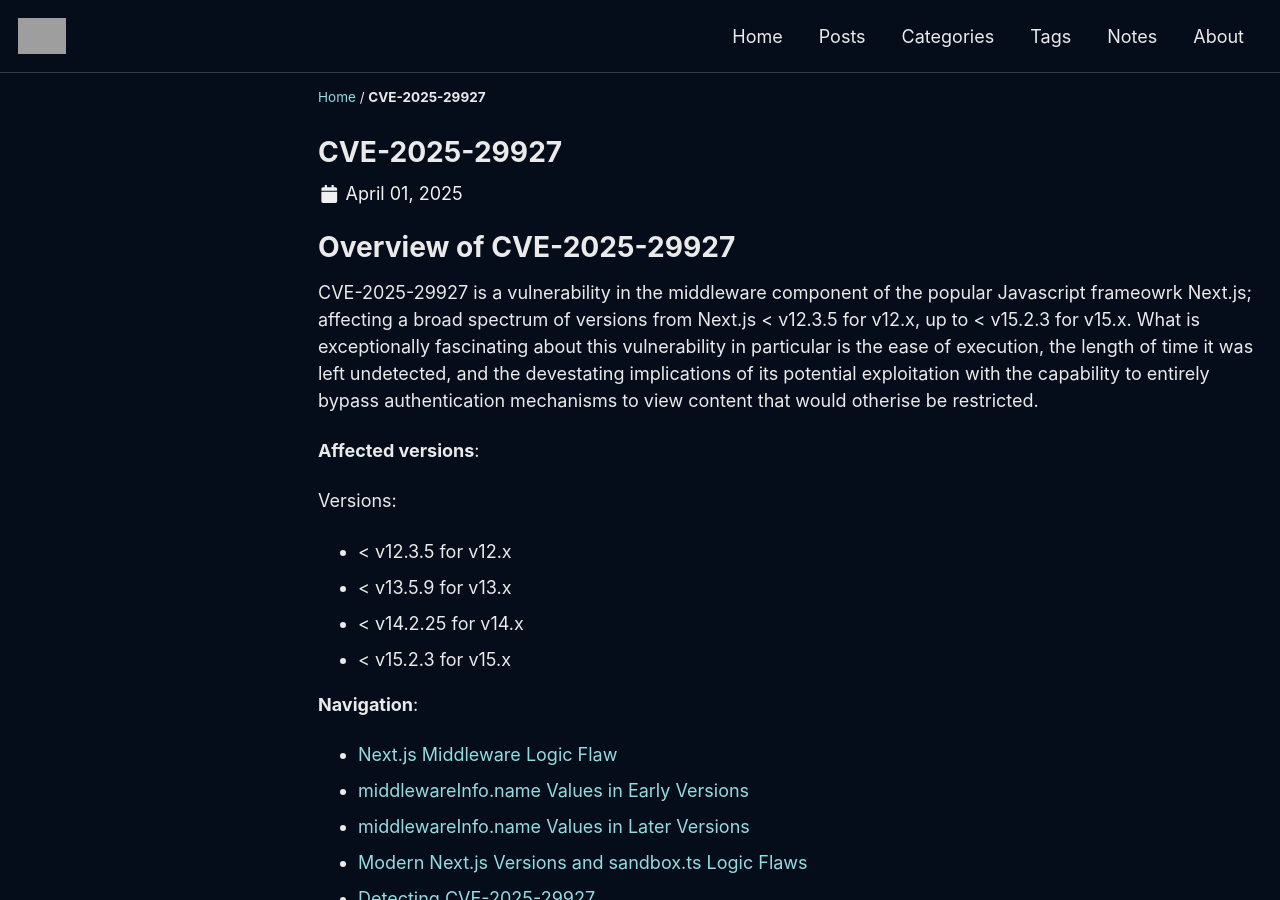
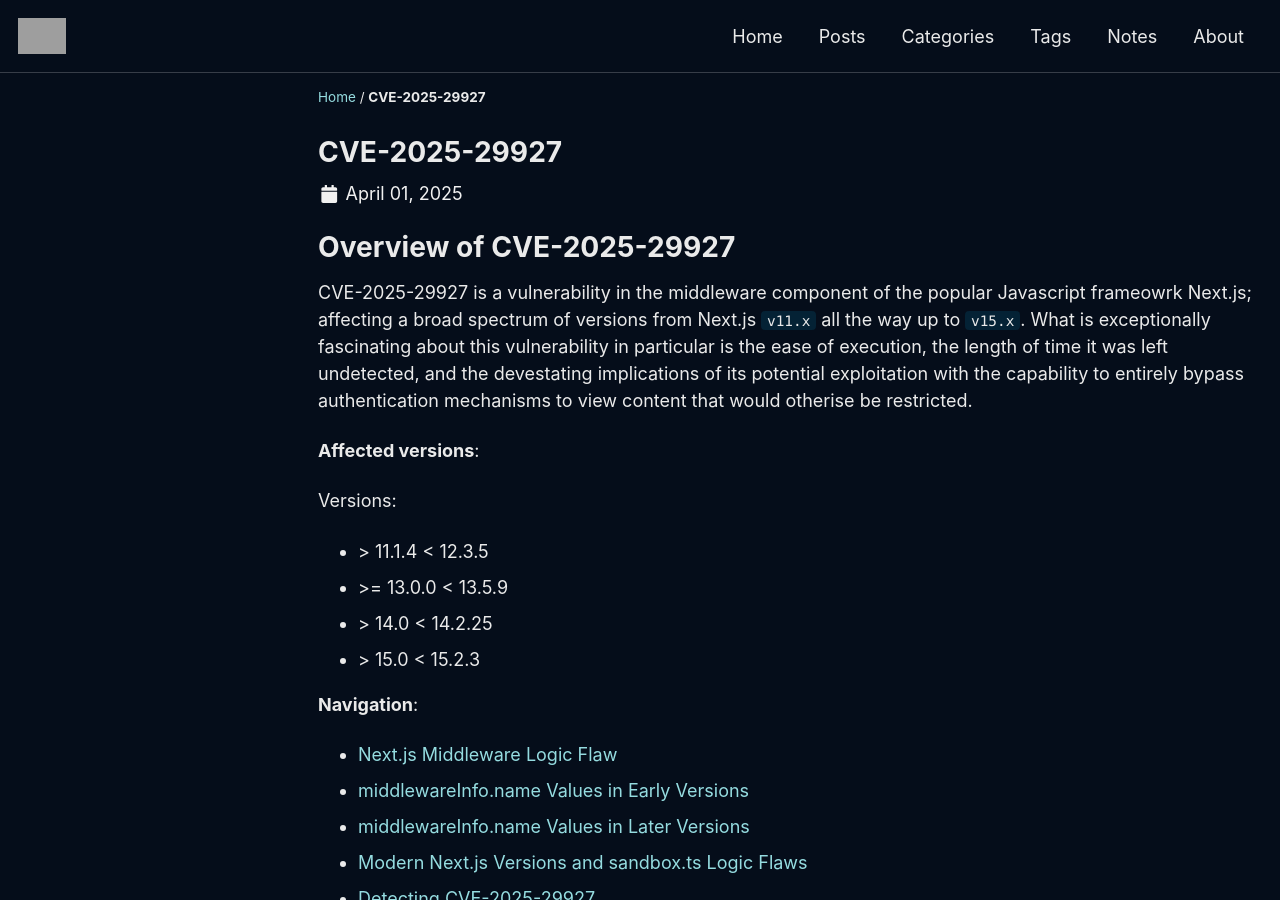
Before and after one commit to harutomo-jp/harutomo-jp.github.io, a Jekyll site: the page built from _posts/2025-04-01-CVE-2025-29927.md, in a window 1280 px wide and 900 px high. Built offline with Jekyll 4.4.1, drawn with Linux system fonts in a browser that asks for light colours; cached includes are drawn as plain includes; grey boxes are pictures that could not be loaded.

Commit message:
quick corrections for CVE-2025-29927

```diff
--- a/_posts/2025-04-01-CVE-2025-29927.md
+++ b/_posts/2025-04-01-CVE-2025-29927.md
@@ -1,7 +1,7 @@
 ---
 layout: single
 title: CVE-2025-29927
-excerpt: "CVE-2025-29927 is a vulnerability in the middleware component of the popular Javascript frameowrk Next.js; affecting a broad spectrum of versions from Next v13.x up to v15.2.3.  What is exceptionally fascinating about this vulnerability in particular is the ease of execution, the length of time it was left undetected, and the devestating implications of its potential exploitation with the capability to entirely bypass authentication mechanisms to view content that would otherise be restricted."
+excerpt: "CVE-2025-29927 is a vulnerability in the middleware component of the popular Javascript frameowrk Next.js; affecting a broad spectrum of versions from Next.js `v11.x` all the way up to `v15.x`.  What is exceptionally fascinating about this vulnerability in particular is the ease of execution, the length of time it was left undetected, and the devestating implications of its potential exploitation with the capability to entirely bypass authentication mechanisms to view content that would otherise be restricted."
 date: 2025-04-01
 classes: wide
 header:
@@ -21,15 +20,15 @@
 
 # Overview of CVE-2025-29927
 
-CVE-2025-29927 is a vulnerability in the middleware component of the popular Javascript frameowrk Next.js; affecting a broad spectrum of versions from Next.js < v12.3.5 for v12.x, up to < v15.2.3 for v15.x.  What is exceptionally fascinating about this vulnerability in particular is the ease of execution, the length of time it was left undetected, and the devestating implications of its potential exploitation with the capability to entirely bypass authentication mechanisms to view content that would otherise be restricted.
+CVE-2025-29927 is a vulnerability in the middleware component of the popular Javascript frameowrk Next.js; affecting a broad spectrum of versions from Next.js `v11.x` all the way up to `v15.x`.  What is exceptionally fascinating about this vulnerability in particular is the ease of execution, the length of time it was left undetected, and the devestating implications of its potential exploitation with the capability to entirely bypass authentication mechanisms to view content that would otherise be restricted.
 
 **Affected versions**:
 
 Versions:
-- < v12.3.5 for v12.x
-- < v13.5.9 for v13.x
-- < v14.2.25 for v14.x
-- < v15.2.3 for v15.x
+- \> 11.1.4 < 12.3.5
+- \>= 13.0.0 < 13.5.9
+- \> 14.0 < 14.2.25
+- \> 15.0 < 15.2.3
 
 **Navigation**:
 
```
Also changed, not shown: other parts of _posts/2025-04-01-CVE-2025-29927.md (+0 -1 lines).
